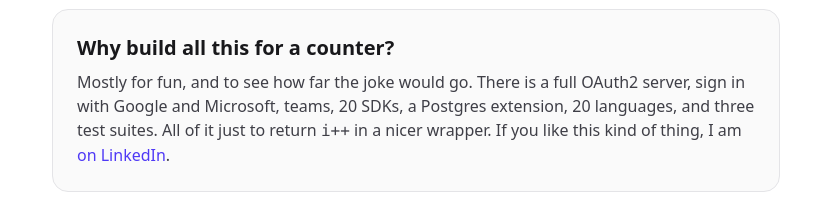
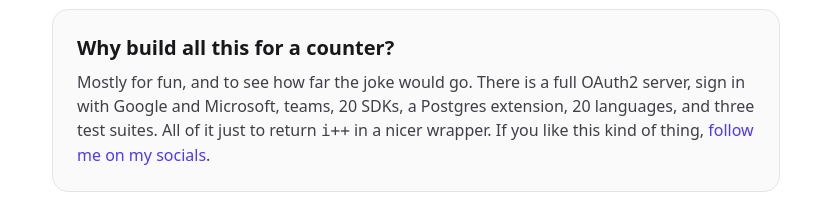
Before and after one commit to jtwebman/puid, a SvelteKit app: page /why in a window 1280 px wide. Shown: the part 990-1207 px from the top of the page, without its empty margins (224-1055 px from the left). Built offline with nearby package versions, Linux system fonts and the light colour scheme.

Commit message:
Why page: link to bio.jtwebman.com socials instead of LinkedIn

```diff
--- a/src/routes/why/+page.svelte
+++ b/src/routes/why/+page.svelte
@@ -29,7 +29,7 @@
 
 		<div class="rounded-2xl border border-zinc-200 bg-zinc-50 p-6 dark:border-zinc-800 dark:bg-zinc-900">
 			<h2 class="mb-2 text-xl font-semibold text-zinc-900 dark:text-zinc-100">Why build all this for a counter?</h2>
-			<p>Mostly for fun, and to see how far the joke would go. There is a full OAuth2 server, sign in with Google and Microsoft, teams, 20 SDKs, a Postgres extension, 20 languages, and three test suites. All of it just to return <code>i++</code> in a nicer wrapper. If you like this kind of thing, I am <a class="text-indigo-600 dark:text-indigo-400" href="https://linkedin.com/in/jtwebman" target="_blank" rel="noopener">on LinkedIn</a>.</p>
+			<p>Mostly for fun, and to see how far the joke would go. There is a full OAuth2 server, sign in with Google and Microsoft, teams, 20 SDKs, a Postgres extension, 20 languages, and three test suites. All of it just to return <code>i++</code> in a nicer wrapper. If you like this kind of thing, <a class="text-indigo-600 dark:text-indigo-400" href="https://bio.jtwebman.com" target="_blank" rel="noopener">follow me on my socials</a>.</p>
 		</div>
 	</div>
 
```
